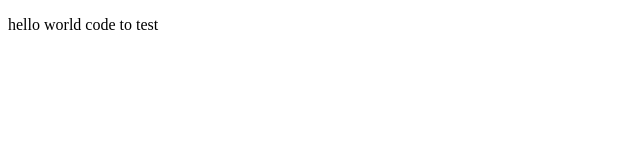
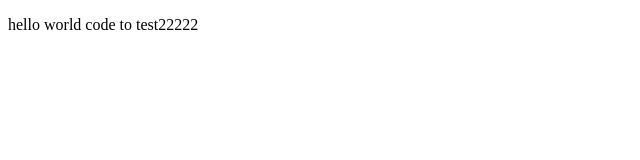
Before and after one commit to bendamari/new_project, a plain HTML site: page index.html in a window 1280 px wide. Shown: the full height of the page, 0-640 px from the left. Drawn offline with Linux system fonts and the light colour scheme.

Commit message:
my seconde change

```diff
--- a/index.html
+++ b/index.html
@@ -5,6 +5,6 @@
     <title>index page</title>
   </head>
   <body>
-    <p>hello world code to test</p>
+    <p>hello world code to test22222</p>
   </body>
 </html>
```
